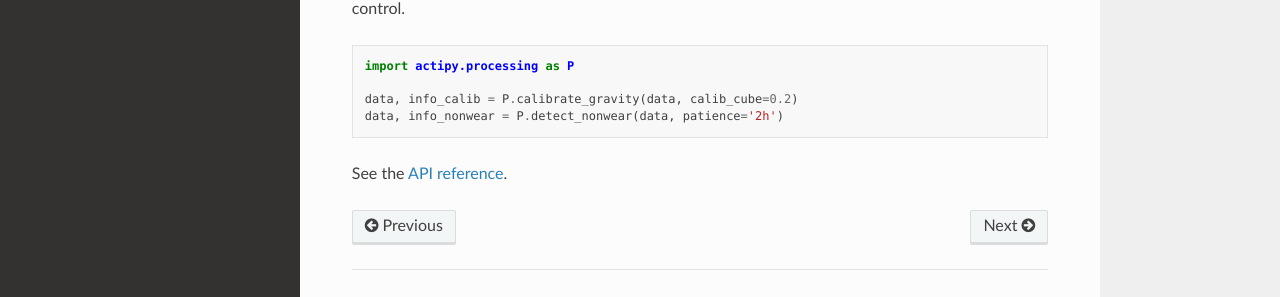
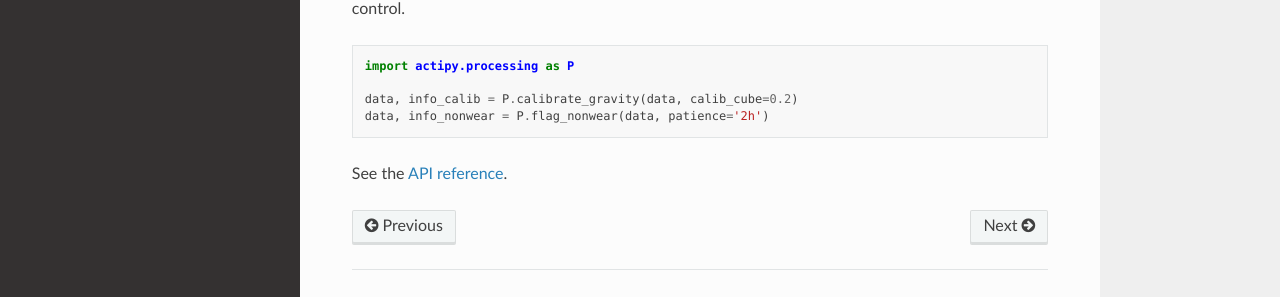
Before and after one commit to OxWearables/actipy, a Sphinx documentation site: the page built from docs/source/usage.rst, in a window 1280 px wide and 900 px high, scrolled down 1384 px. Shown: the part 525-822 px from the top of the window. Built offline with Sphinx 7.4.7 and the Read the Docs theme 3.1.0, drawn with Linux system fonts in a browser that asks for light colours; the version number could not be read and is left out.

Commit message:
docs: update function name in examples: detect_ -> flag_

```diff
--- a/docs/source/usage.rst
+++ b/docs/source/usage.rst
@@ -108,6 +108,6 @@ You can access the individual processing routines at
     import actipy.processing as P
 
     data, info_calib = P.calibrate_gravity(data, calib_cube=0.2)
-    data, info_nonwear = P.detect_nonwear(data, patience='2h')
+    data, info_nonwear = P.flag_nonwear(data, patience='2h')
 
 See the :doc:`API reference <api>`.
```
Also changed, not shown: README.md (+1 -1 lines).
